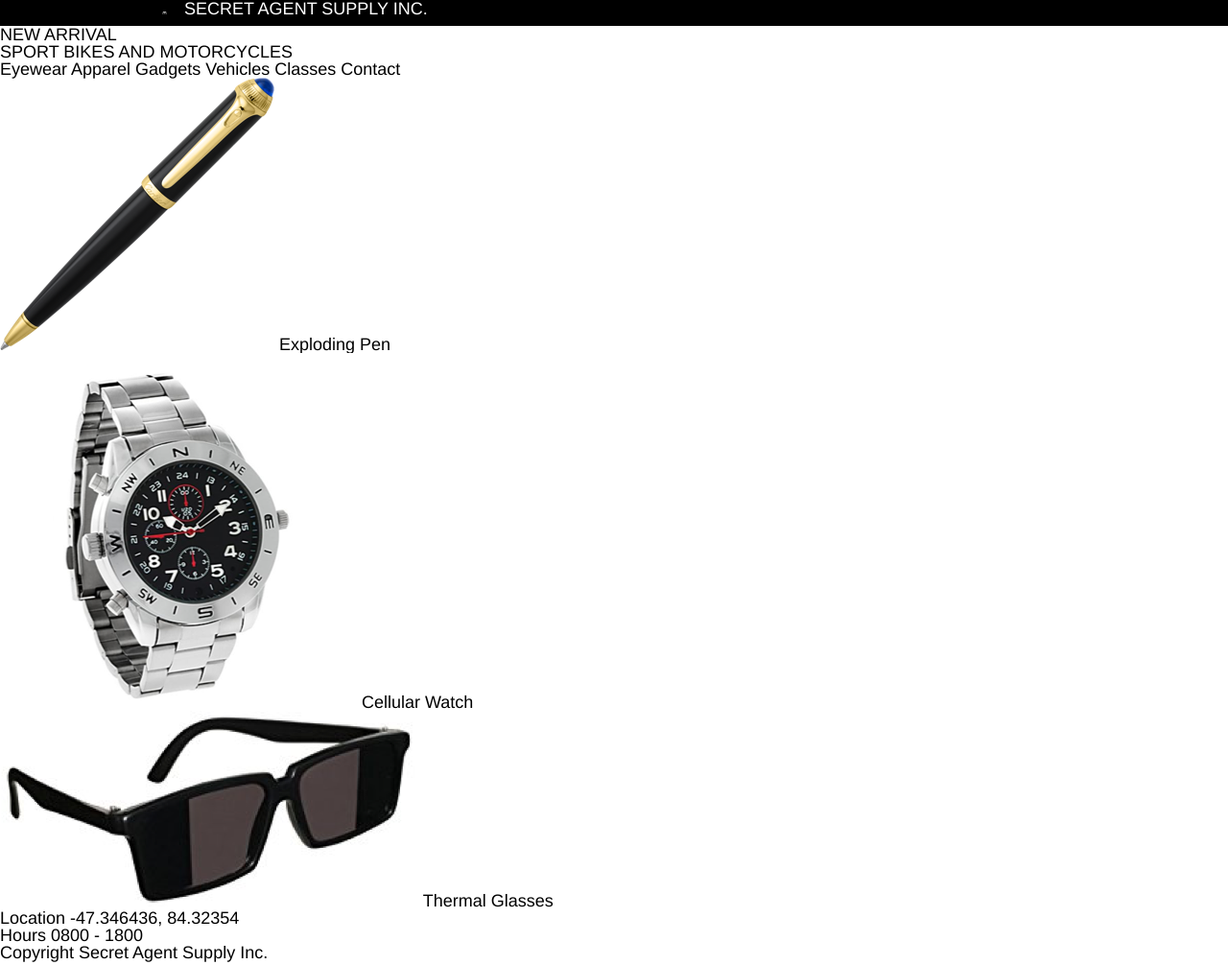
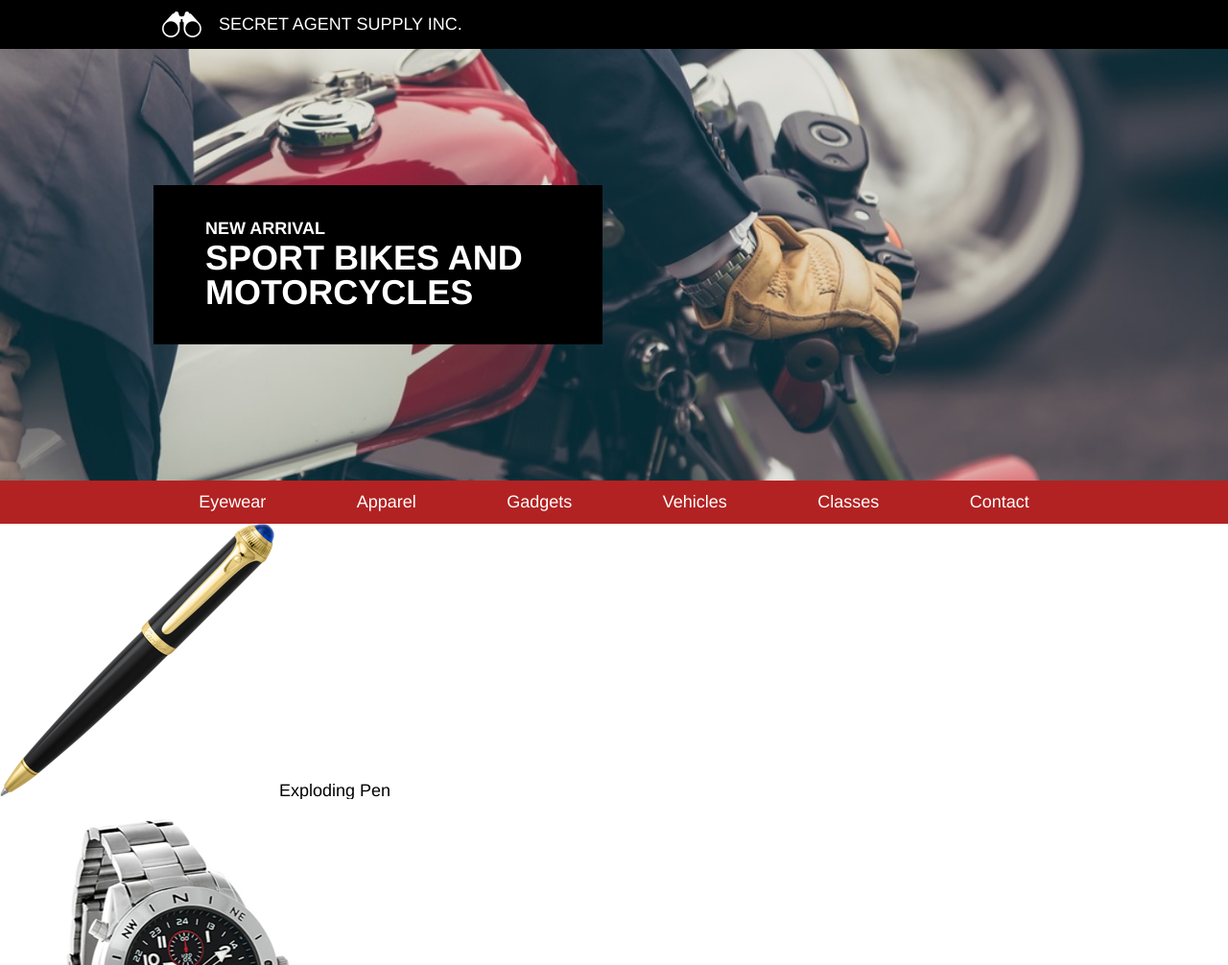
Before and after one commit to dabessell/SecretAgentSupply, a plain HTML site: page index.html in a window 1280 px wide. Shown: the top 1006 px of the page at 96% size. Drawn offline with Linux system fonts and the light colour scheme.

Commit message:
Completed header

```diff
--- a/index.html
+++ b/index.html
@@ -7,20 +7,25 @@
 </head>
 <body>
 
+<!-- BEGIN HEADER SECTION -->
+
 	<header>
 		<div class="company-logo">
 			<div class="logo-container">
 				<img src="./resources/images/logo.png">
-				<span>SECRET AGENT SUPPLY INC.</span>
+				<p>SECRET AGENT SUPPLY INC.</p>
 			</div>
 		</div>
-		<div>
-			<div>
-				<span>NEW ARRIVAL</span>
-				<p>SPORT BIKES AND MOTORCYCLES</p>
+		<div class="header-image">
+			<div class="header-container">
+				<div class="header-new-arrival">
+					<h4>NEW ARRIVAL</h4>
+					<h3>SPORT BIKES AND MOTORCYCLES</h3>
 				</div>
 			</div>
-		<div>
+		</div>
+		<nav class="nav-bar">
+			<div class="nav-items">
 				<span>Eyewear</span>
 				<span>Apparel</span>
 				<span>Gadgets</span>
@@ -28,7 +33,12 @@
 				<span>Classes</span>
 				<span>Contact</span>
 			</div>
+		</nav>
 	</header>
+
+<!-- END HEADER SECTION -->
+
+<!-- BEGIN MAIN BODY SECTION -->
 
 	<main>
 		<div>
--- a/resources/css/reset.css
+++ b/resources/css/reset.css
@@ -1,8 +1,7 @@
-* {
-	-webkit-box-sizing: border-box;
-	-moz-box-sizing: border-box;
-	box-sizing: border-box;
-}
+/* http://meyerweb.com/eric/tools/css/reset/
+   v2.0 | 20110126
+   License: none (public domain)
+*/
 
 html, body, div, span, applet, object, iframe,
 h1, h2, h3, h4, h5, h6, p, blockquote, pre,
@@ -24,31 +23,25 @@ time, mark, audio, video {
 	font: inherit;
 	vertical-align: baseline;
 }
-
 /* HTML5 display-role reset for older browsers */
 article, aside, details, figcaption, figure,
 footer, header, hgroup, menu, nav, section {
 	display: block;
 }
-
 body {
 	line-height: 1;
 }
-
 ol, ul {
 	list-style: none;
 }
-
 blockquote, q {
 	quotes: none;
 }
-
 blockquote:before, blockquote:after,
 q:before, q:after {
 	content: '';
 	content: none;
 }
-
 table {
 	border-collapse: collapse;
 	border-spacing: 0;
--- a/resources/css/style.css
+++ b/resources/css/style.css
@@ -2,6 +2,8 @@ html, body {
 	font-size: 18px;
 	font-family: Helvetica;
 }
+
+/* BEGIN HEADER */
 
 .company-logo {
 	display: flex;
@@ -15,6 +17,7 @@ html, body {
 	display: flex;
 	flex-direction: row;
 	justify-content: flex-start;
+	align-items: center;
 	width: 960px;
 	color: white;
 
@@ -27,3 +30,66 @@ html, body {
 	padding-top: 0.66rem;
 	padding-bottom: 0.66rem;
 }
+
+.logo-container p {
+	padding-top: 0.66rem;
+	padding-bottom: 0.66rem;
+	font-size: 1rem;
+}
+
+.header-image {
+	display: flex;
+	flex-direction: row;
+	justify-content: center;
+	align-items: center;
+	width: 100%;
+	height: 25rem;
+	background-image: url("../images/moto.jpeg");
+	background-size: cover;
+	background-repeat: no-repeat;
+	background-position: center;
+}
+
+.header-container {
+	display: flex;
+	justify-content: flex-start;
+	width: 960px;
+}
+
+.header-new-arrival {
+	display: flex;
+	flex-direction: column;
+	justify-content: flex-start;
+	background-color: black;
+	width: 20rem;
+	color: white;
+	top: 9rem;
+	padding: 2rem 3rem;
+}
+
+.header-new-arrival h4 {
+	margin-bottom: .25rem;
+	font-size: 1rem;
+	font-weight: bold;
+}
+
+.header-new-arrival h3 {
+	font-size: 2rem;
+	font-weight: bold;
+}
+
+.nav-bar {
+	display: flex;
+	justify-content: center;
+	width: 100%;
+	background-color: firebrick;
+}
+
+.nav-items {
+	display: flex;
+	justify-content: space-around;
+	width: 960px;
+	color: white;
+	padding-top: 0.75rem;
+	padding-bottom: 0.75rem;
+}
```
Lines whose indentation alone changed are shown as unchanged.
